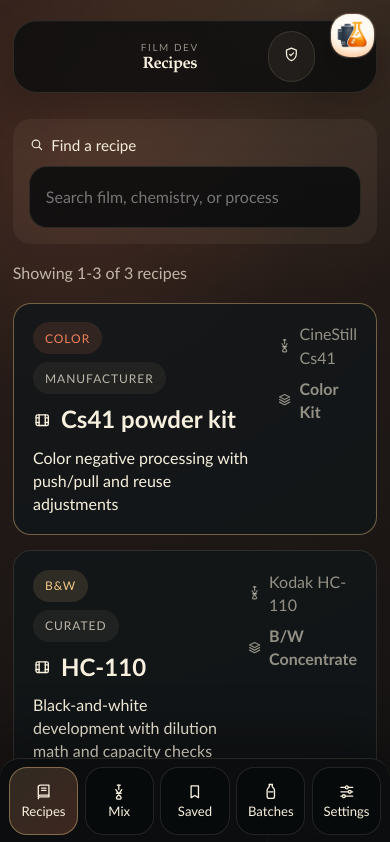
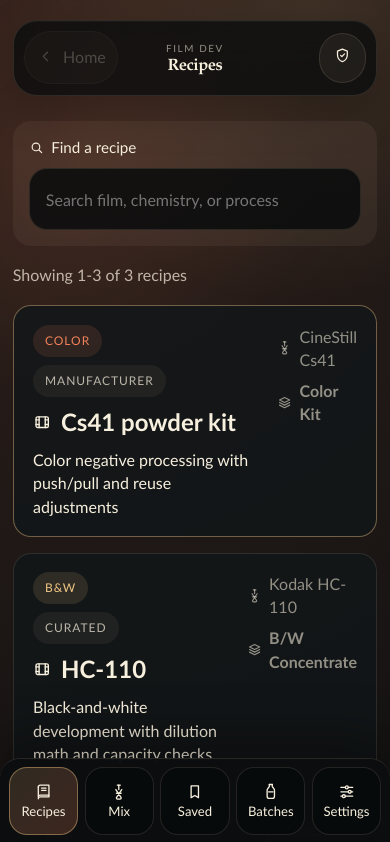
Before and after one commit to iperrealistico/film-photo-dev, a React (Vite) app: page / in a window 390 px wide. Shown: the top 842 px of the page. Built offline with nearby package versions, Linux system fonts and the light colour scheme.

Commit message:
Refine topbar navigation layout

```diff
--- a/src/app/App.tsx
+++ b/src/app/App.tsx
@@ -292,7 +292,6 @@
   const alertProfile = resolveAlertProfile(defaultAlertProfiles, preferences);
   const draftPlan = createSessionPlan(selectedRecipeId, selectedDraft, alertProfile);
   const livePlan = activePlan ?? draftPlan;
-  const logoSrc = `${import.meta.env.BASE_URL}icons/icon-192.png`;
   const runtimeFrame =
     activePlan && activeSession
       ? deriveRuntimeFrame(activePlan, activeSession, nowMs)
@@ -341,6 +340,7 @@
         : screen === 'about'
           ? aboutReturnScreen
           : null;
+  const topbarBackLabel = backTarget ? 'Back' : 'Home';
   const showBackButton = backTarget !== null;
   const showAboutLink = screen !== 'about';
 
@@ -1160,37 +1160,33 @@
     >
       <div className="app-backdrop" />
       <main className="app-frame" ref={appFrameRef}>
-        <button
-          type="button"
-          className="brand-corner-button"
-          aria-label="Film Dev"
-          onClick={handleSecretDebugTap}
-        >
-          <span className="brand-corner-button__badge">
-            <img src={logoSrc} alt="" width="52" height="52" />
-          </span>
-        </button>
         <header className="topbar">
           <div className="topbar__slot topbar__slot--nav">
-            {showBackButton ? (
             <button
               type="button"
               className="topbar-action topbar-action--nav"
               onClick={handleTopbarBack}
+              disabled={!showBackButton}
             >
               <span className="button-label">
                 <ChevronLeftIcon aria-hidden="true" />
-                  <span>Back</span>
+                <span>{topbarBackLabel}</span>
               </span>
             </button>
-            ) : null}
           </div>
 
-          <div className="topbar__center">
+          <button
+            type="button"
+            className="topbar__center-button"
+            aria-label="Film Dev"
+            onClick={handleSecretDebugTap}
+          >
+            <span className="topbar__center">
               <p className="topbar__eyebrow">{headerEyebrow}</p>
               <strong className="topbar__title">{headerTitle}</strong>
               {headerSubtitle ? <span className="topbar__subtitle">{headerSubtitle}</span> : null}
-          </div>
+            </span>
+          </button>
 
           <div className="topbar__slot topbar__slot--tools">
             <button
--- a/src/styles/global.css
+++ b/src/styles/global.css
@@ -116,11 +116,11 @@
 
 .topbar {
   display: grid;
-  grid-template-columns: minmax(5.6rem, 1fr) minmax(0, 30rem) minmax(5.6rem, 1fr);
+  grid-template-columns: minmax(6.4rem, 1fr) minmax(0, 30rem) minmax(6.4rem, 1fr);
   align-items: center;
   gap: 0.9rem;
   margin-bottom: 1.6rem;
-  padding: 0.8rem 4.6rem 0.8rem 0.8rem;
+  padding: 0.8rem;
   border: 1px solid var(--border);
   border-radius: 26px;
   background: rgba(10, 12, 13, 0.78);
@@ -133,45 +133,6 @@
     inset 0 1px 0 rgba(255, 255, 255, 0.03);
 }
 
-.brand-corner-button {
-  position: fixed;
-  top: max(0.9rem, calc(env(safe-area-inset-top) + 0.15rem));
-  right: max(
-    0.95rem,
-    calc(50vw - (var(--app-frame-max) / 2) + 0.55rem),
-    calc(env(safe-area-inset-right) + 0.55rem)
-  );
-  width: 3.35rem;
-  height: 3.35rem;
-  padding: 0;
-  border: 0;
-  border-radius: 1.2rem;
-  background: transparent;
-  color: inherit;
-  display: grid;
-  place-items: center;
-  z-index: 7;
-}
-
-.brand-corner-button__badge {
-  width: 100%;
-  height: 100%;
-  border-radius: inherit;
-  border: 1px solid rgba(255, 255, 255, 0.08);
-  overflow: hidden;
-  background: linear-gradient(160deg, rgba(243, 200, 135, 0.18), rgba(240, 129, 88, 0.16));
-  box-shadow:
-    0 16px 36px rgba(0, 0, 0, 0.24),
-    0 0 0 1px rgba(255, 255, 255, 0.04);
-}
-
-.brand-corner-button__badge img {
-  width: 100%;
-  height: 100%;
-  display: block;
-  filter: var(--brand-icon-filter);
-}
-
 .topbar__slot {
   display: flex;
   align-items: center;
@@ -185,6 +146,17 @@
 
 .topbar__slot--tools {
   justify-content: flex-end;
+}
+
+.topbar__center-button {
+  width: 100%;
+  min-width: 0;
+  padding: 0;
+  border: 0;
+  background: transparent;
+  color: inherit;
+  text-align: center;
+  cursor: default;
 }
 
 .topbar__center,
@@ -750,6 +722,14 @@
   padding-inline: 0.95rem;
 }
 
+.topbar-action:disabled {
+  cursor: default;
+  opacity: 0.42;
+  color: var(--text-muted);
+  border-color: rgba(248, 240, 222, 0.08);
+  box-shadow: none;
+}
+
 .topbar-action--theme {
   min-width: 0;
   padding-inline: 0.8rem;
@@ -815,8 +795,7 @@
 .session-hero,
 .session-banner,
 .plan-banner,
-.brand-corner-button,
-.brand-corner-button__badge img,
+.topbar__center-button,
 .app-meta__link,
 .app-backdrop {
   transition:
@@ -1476,16 +1455,10 @@
 
 @media (max-width: 719px) {
   .topbar {
-    grid-template-columns: 3.15rem minmax(0, 1fr) 3.15rem;
-    gap: 0.55rem;
-    padding: 0.65rem 4rem 0.65rem 0.65rem;
+    grid-template-columns: minmax(4.9rem, 1fr) minmax(0, 1fr) minmax(4.9rem, 1fr);
+    gap: 0.6rem;
+    padding: 0.65rem;
     border-radius: 24px;
-  }
-
-  .brand-corner-button {
-    width: 3rem;
-    height: 3rem;
-    top: max(0.8rem, calc(env(safe-area-inset-top) + 0.1rem));
   }
 
   .topbar-action {
@@ -1512,6 +1485,7 @@
 
   .topbar-action--nav {
     max-width: 100%;
+    padding-inline: 0.72rem;
   }
 
   .topbar-action--theme {
@@ -1528,13 +1502,7 @@
 
 @media (max-width: 520px) {
   .topbar {
-    grid-template-columns: 3rem minmax(0, 1fr) 3rem;
-    padding-right: 3.8rem;
-  }
-
-  .brand-corner-button {
-    width: 2.8rem;
-    height: 2.8rem;
+    grid-template-columns: minmax(4.55rem, 1fr) minmax(0, 1fr) minmax(4.55rem, 1fr);
   }
 }
 
```
Also changed, not shown: 1 other file (tests, documents, lock files or other folders). Lines whose indentation alone changed are shown as unchanged.
